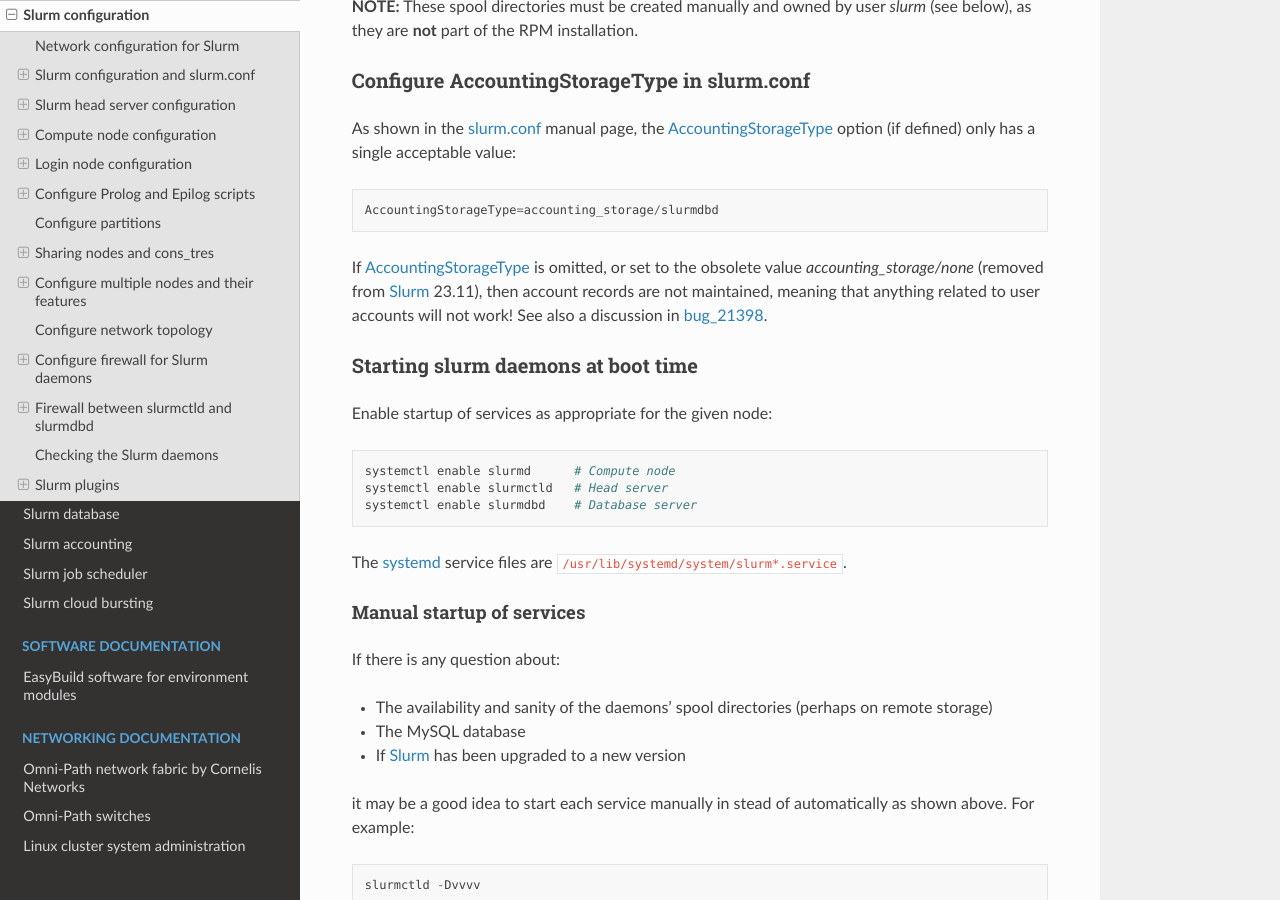
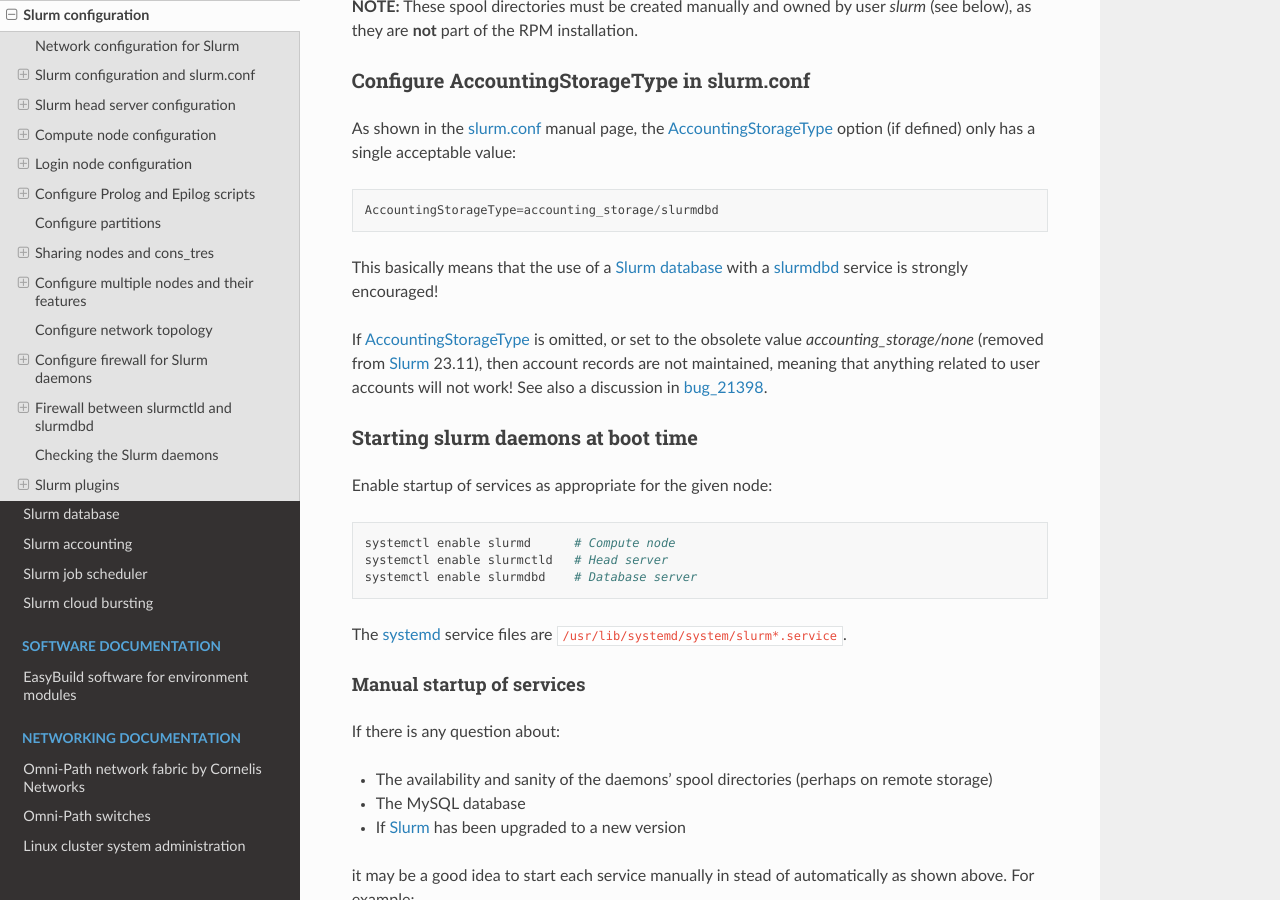
Before and after one commit to OleHolmNielsen/Niflheim_system, a Sphinx documentation site: the page built from docs/Slurm_configuration.rst, in a window 1280 px wide and 900 px high, scrolled down 5641 px. Built offline with Sphinx 7.4.7 and the Read the Docs theme 3.1.0, drawn with Linux system fonts in a browser that asks for light colours.

Commit message:
Added slurmdbd hint

```diff
--- a/docs/Slurm_configuration.rst
+++ b/docs/Slurm_configuration.rst
@@ -217,6 +217,8 @@
 As shown in the slurm.conf_ manual page, the AccountingStorageType_ option (if defined) only has a single acceptable value::
 
   AccountingStorageType=accounting_storage/slurmdbd
+
+This basically means that the use of a :ref:`Slurm_database` with a slurmdbd_ service is strongly encouraged!
 
 If AccountingStorageType_ is omitted, or set to the obsolete value *accounting_storage/none* (removed from Slurm_ 23.11),
 then account records are not maintained, meaning that anything related to user accounts will not work!
```
